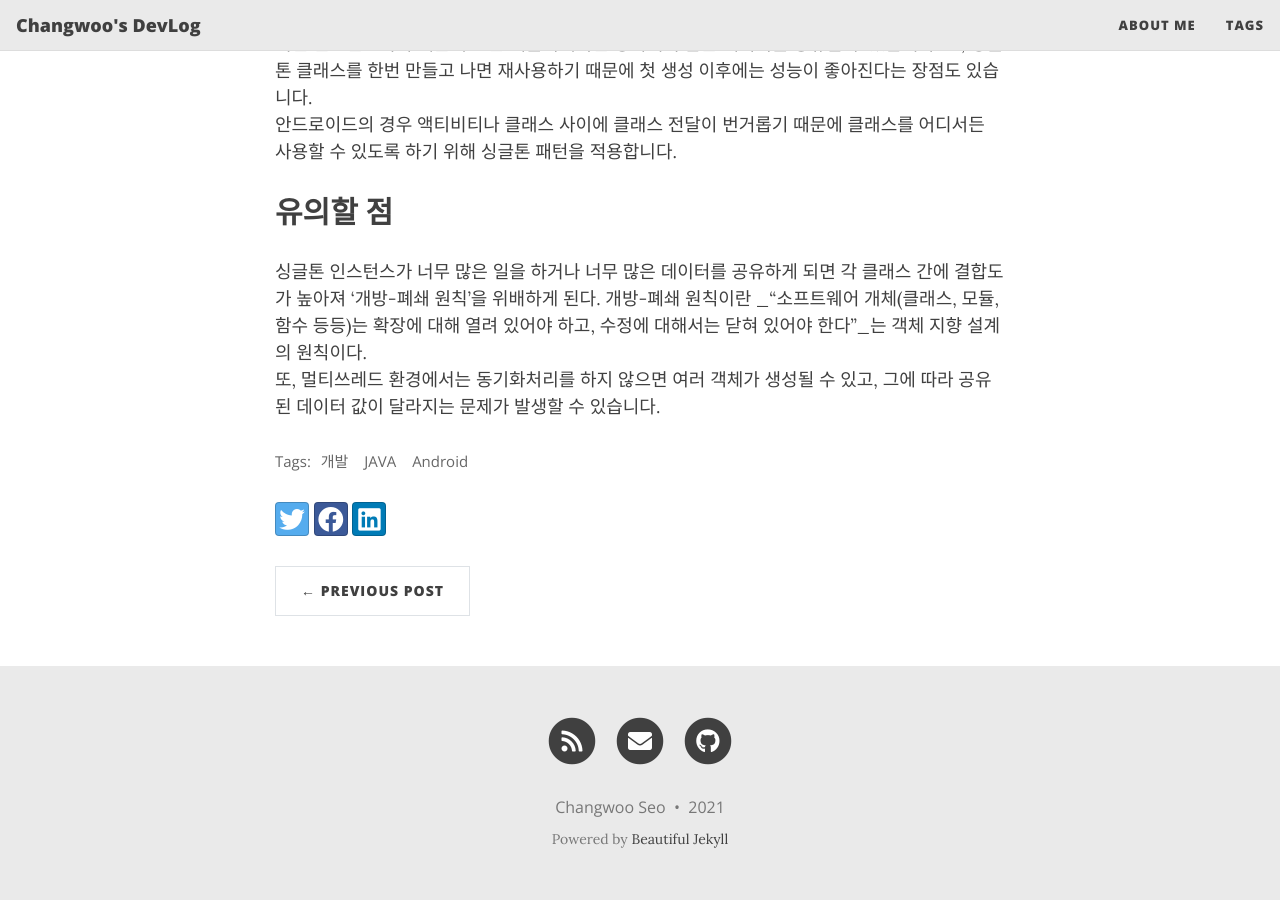
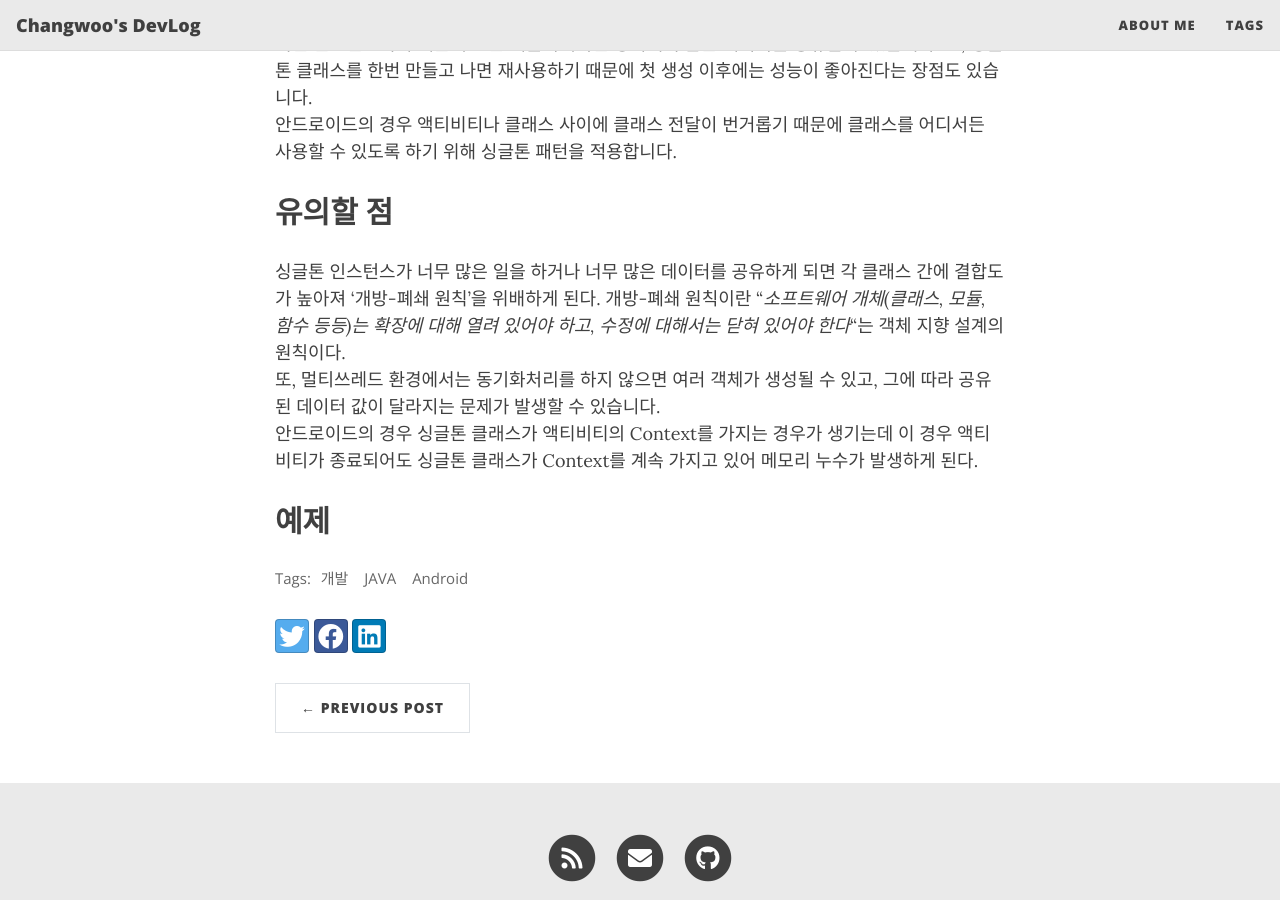
Before and after one commit to scw3812/scw3812.github.io, a Jekyll site: the page built from _posts/2021-01-03-singleton.md, in a window 1280 px wide and 900 px high, scrolled down 728 px. Built offline with Jekyll 4.4.1, drawn with Linux system fonts in a browser that asks for light colours; nearby versions of some CDN libraries.

Commit message:
Update 2021-01-03-singleton.md

```diff
--- a/_posts/2021-01-03-singleton.md
+++ b/_posts/2021-01-03-singleton.md
@@ -26,7 +26,11 @@ private으로 선언하고, getInstance() 메서드로 객체를 반환하는
 ## 유의할 점
 
 싱글톤 인스턴스가 너무 많은 일을 하거나 너무 많은 데이터를 공유하게 되면 각 클래스 간에 결합도가 높아져 '개방-폐쇄 원칙'을
-위배하게 된다. 개방-폐쇄 원칙이란 _"소프트웨어 개체(클래스, 모듈, 함수 등등)는 확장에 대해 열려 있어야 하고, 수정에 대해서는
-닫혀 있어야 한다"_는 객체 지향 설계의 원칙이다.
+위배하게 된다. 개방-폐쇄 원칙이란 "_소프트웨어 개체(클래스, 모듈, 함수 등등)는 확장에 대해 열려 있어야 하고, 수정에 대해서는
+닫혀 있어야 한다_"는 객체 지향 설계의 원칙이다.
 또, 멀티쓰레드 환경에서는 동기화처리를 하지 않으면 여러 객체가 생성될 수 있고, 그에 따라 공유된 데이터 값이 달라지는 문제가
 발생할 수 있습니다.
+안드로이드의 경우 싱글톤 클래스가 액티비티의 Context를 가지는 경우가 생기는데 이 경우 액티비티가 종료되어도 싱글톤 클래스가
+Context를 계속 가지고 있어 메모리 누수가 발생하게 된다.
+
+## 예제
```
